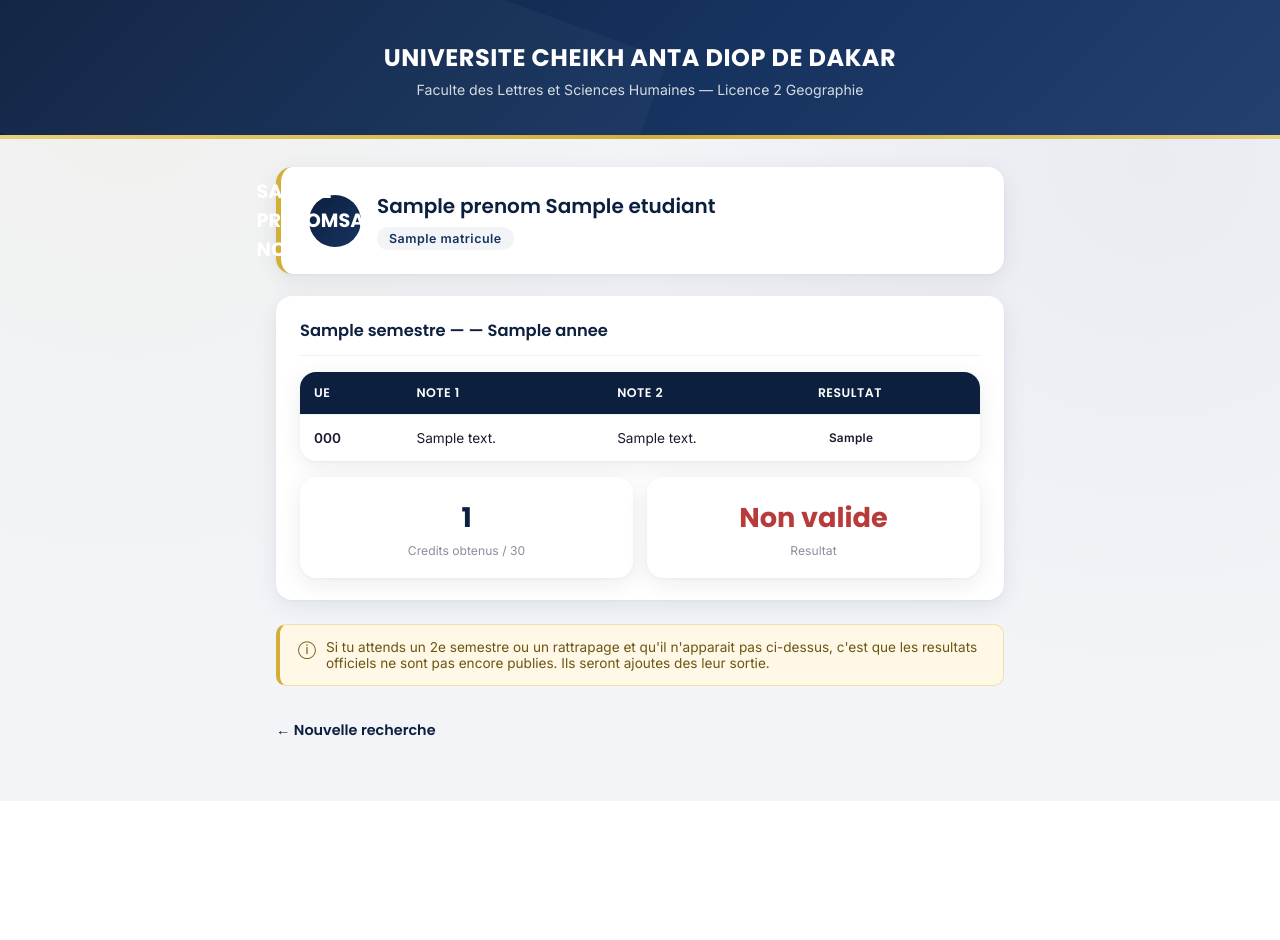
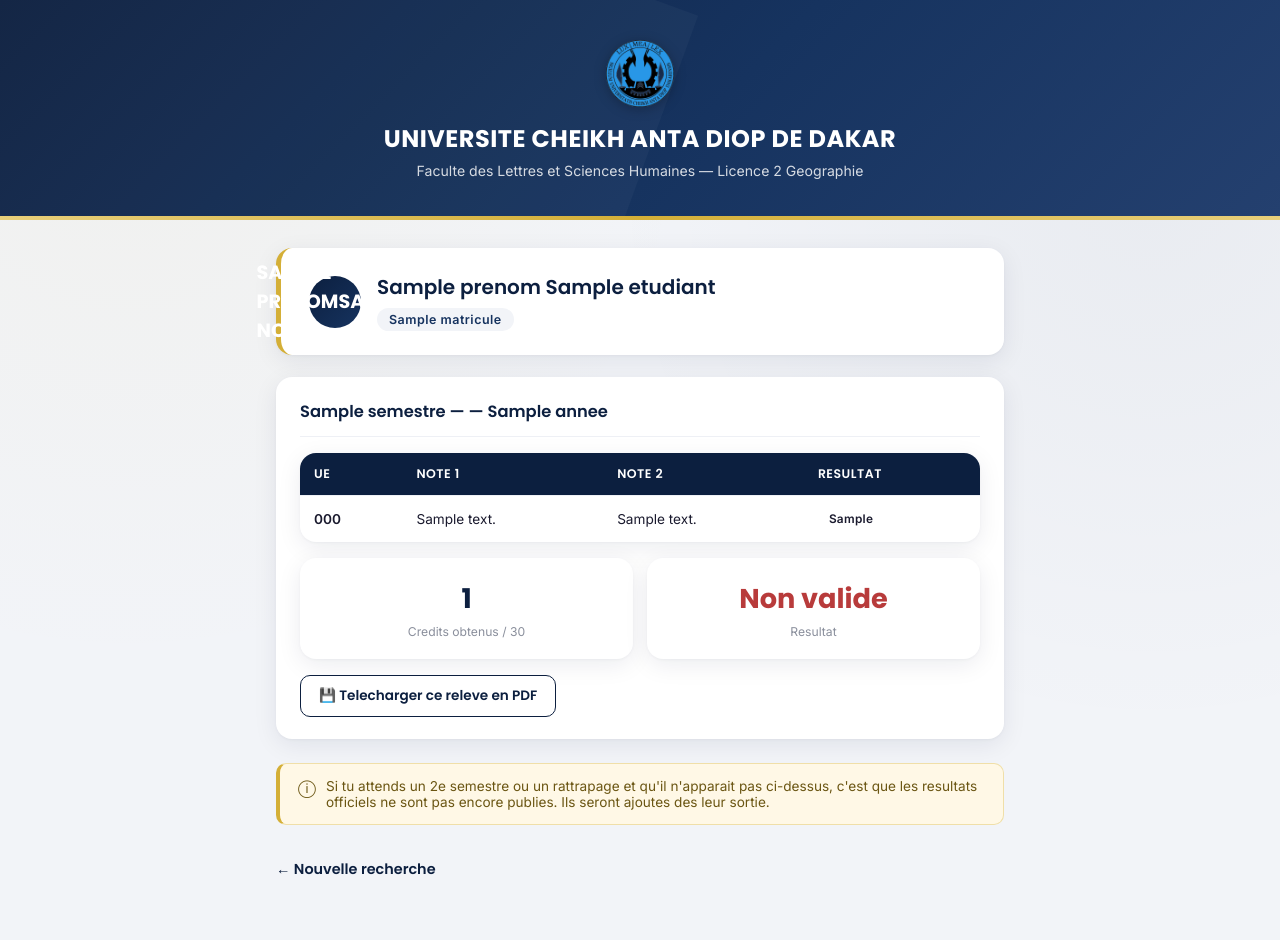
Before and after one commit to khaliloula7859-prog/Portail-notes-geo-L2, a Flask app: template templates/resultats.html in a window 1280 px wide. Before the commit the page ends 801 px from the top, so only its background shows below. Run offline with Flask 3, Linux system fonts and the light colour scheme; the template is opened without the code that fills it: most values are stand-ins (such as "Sample title", 1, 10 or a date in 2020).

Commit message:
Ajout du vrai logo UCAD (site + PDF + favicon)

```diff
--- a/app.py
+++ b/app.py
@@ -1,6 +1,14 @@
-from flask import Flask, render_template, request
+from flask import Flask, render_template, request, send_file
 import sqlite3
 import os
+import io
+from reportlab.lib.pagesizes import A4
+from reportlab.lib import colors
+from reportlab.lib.units import mm
+from reportlab.lib.styles import getSampleStyleSheet, ParagraphStyle
+from reportlab.platypus import (
+    SimpleDocTemplate, Paragraph, Spacer, Table, TableStyle, HRFlowable, Image as RLImage
+)
 
 app = Flask(__name__)
 DB_PATH = os.path.join(os.path.dirname(__file__), "data", "portail.db")
@@ -70,5 +78,140 @@ def resultats():
     )
 
 
+def generer_pdf_releve(etudiant, semestre, session, annee, bilan, notes):
+    buf = io.BytesIO()
+    doc = SimpleDocTemplate(
+        buf, pagesize=A4,
+        topMargin=20 * mm, bottomMargin=18 * mm,
+        leftMargin=20 * mm, rightMargin=20 * mm,
+    )
+    styles = getSampleStyleSheet()
+    navy = colors.HexColor("#0c1f3f")
+    gold = colors.HexColor("#d4af37")
+
+    title_style = ParagraphStyle(
+        "TitleUCAD", parent=styles["Title"], fontSize=13, textColor=navy,
+        spaceAfter=2, alignment=1,
+    )
+    sub_style = ParagraphStyle(
+        "SubUCAD", parent=styles["Normal"], fontSize=9.5, textColor=colors.grey,
+        alignment=1, spaceAfter=2,
+    )
+    section_style = ParagraphStyle(
+        "Section", parent=styles["Heading2"], fontSize=11, textColor=navy,
+        spaceBefore=14, spaceAfter=6,
+    )
+
+    story = []
+    logo_path = os.path.join(os.path.dirname(__file__), "static", "logo-ucad.png")
+    if os.path.exists(logo_path):
+        logo_img = RLImage(logo_path, width=22 * mm, height=22 * mm)
+        logo_img.hAlign = "CENTER"
+        story.append(logo_img)
+        story.append(Spacer(1, 6))
+    story.append(Paragraph("UNIVERSITE CHEIKH ANTA DIOP DE DAKAR", title_style))
+    story.append(Paragraph("Faculte des Lettres et Sciences Humaines", sub_style))
+    story.append(Paragraph("Releve de notes individuel", sub_style))
+    story.append(Spacer(1, 6))
+    story.append(HRFlowable(width="100%", thickness=1.4, color=gold))
+    story.append(Spacer(1, 14))
+
+    story.append(Paragraph(
+        f"<b>{etudiant['prenom']} {etudiant['nom']}</b>", styles["Heading2"]
+    ))
+    story.append(Paragraph(f"Matricule : {etudiant['matricule']}", styles["Normal"]))
+    story.append(Spacer(1, 4))
+    story.append(Paragraph(f"{semestre} &mdash; {session} &mdash; {annee}", section_style))
+
+    data = [["UE", "Note 1", "Note 2", "Resultat"]]
+    for n in notes:
+        data.append([
+            n["ue_code"], n["note1"] or "-", n["note2"] or "-", n["resultat_ue"]
+        ])
+
+    table = Table(data, colWidths=[70 * mm, 30 * mm, 30 * mm, 30 * mm])
+    table.setStyle(TableStyle([
+        ("BACKGROUND", (0, 0), (-1, 0), navy),
+        ("TEXTCOLOR", (0, 0), (-1, 0), colors.white),
+        ("FONTNAME", (0, 0), (-1, 0), "Helvetica-Bold"),
+        ("FONTSIZE", (0, 0), (-1, -1), 9.5),
+        ("GRID", (0, 0), (-1, -1), 0.5, colors.HexColor("#dde2ec")),
+        ("ROWBACKGROUNDS", (0, 1), (-1, -1), [colors.white, colors.HexColor("#f7f8fb")]),
+        ("ALIGN", (1, 0), (-1, -1), "CENTER"),
+        ("VALIGN", (0, 0), (-1, -1), "MIDDLE"),
+        ("TOPPADDING", (0, 0), (-1, -1), 6),
+        ("BOTTOMPADDING", (0, 0), (-1, -1), 6),
+    ]))
+    story.append(table)
+    story.append(Spacer(1, 16))
+
+    resultat_txt = "Valide" if bilan["resultat_semestre"] == "SV" else "Non valide"
+    resultat_color = "#1e7a4c" if bilan["resultat_semestre"] == "SV" else "#b83b3b"
+    bilan_data = [[
+        Paragraph(f"<b>{bilan['total_credit']}</b><br/><font size=8 color=grey>Credits obtenus / 30</font>", styles["Normal"]),
+        Paragraph(f"<b><font color='{resultat_color}'>{resultat_txt}</font></b><br/><font size=8 color=grey>Resultat du semestre</font>", styles["Normal"]),
+    ]]
+    bilan_table = Table(bilan_data, colWidths=[80 * mm, 80 * mm])
+    bilan_table.setStyle(TableStyle([
+        ("BOX", (0, 0), (-1, -1), 0.5, colors.HexColor("#dde2ec")),
+        ("INNERGRID", (0, 0), (-1, -1), 0.5, colors.HexColor("#dde2ec")),
+        ("ALIGN", (0, 0), (-1, -1), "CENTER"),
+        ("VALIGN", (0, 0), (-1, -1), "MIDDLE"),
+        ("TOPPADDING", (0, 0), (-1, -1), 12),
+        ("BOTTOMPADDING", (0, 0), (-1, -1), 12),
+    ]))
+    story.append(bilan_table)
+    story.append(Spacer(1, 24))
+    story.append(HRFlowable(width="100%", thickness=0.6, color=colors.HexColor("#dde2ec")))
+    story.append(Spacer(1, 6))
+    story.append(Paragraph(
+        "Document genere automatiquement par le portail de resultats L2 Geographie UCAD. "
+        "Ne remplace pas le releve de notes officiel delivre par la scolarite.",
+        ParagraphStyle("Footnote", parent=styles["Normal"], fontSize=7.5, textColor=colors.grey),
+    ))
+
+    doc.build(story)
+    buf.seek(0)
+    return buf
+
+
+@app.route("/telecharger-pdf")
+def telecharger_pdf():
+    matricule = request.args.get("matricule", "").strip().upper()
+    semestre = request.args.get("semestre", "")
+    session_ = request.args.get("session", "")
+    annee = request.args.get("annee", "")
+
+    conn = get_db()
+    etudiant = conn.execute(
+        "SELECT * FROM etudiants WHERE matricule = ?", (matricule,)
+    ).fetchone()
+    if not etudiant:
+        conn.close()
+        return "Etudiant introuvable", 404
+
+    bilan = conn.execute(
+        """SELECT * FROM bilans WHERE matricule=? AND semestre=? AND session=? AND annee=?""",
+        (matricule, semestre, session_, annee),
+    ).fetchone()
+    if not bilan:
+        conn.close()
+        return "Releve introuvable", 404
+
+    notes = conn.execute(
+        """SELECT * FROM releves WHERE matricule=? AND semestre=? AND session=? AND annee=?
+           ORDER BY ue_code""",
+        (matricule, semestre, session_, annee),
+    ).fetchall()
+    conn.close()
+
+    pdf_buf = generer_pdf_releve(etudiant, semestre, session_, annee, bilan, notes)
+    filename = f"releve_{matricule}_{semestre}_{session_}".replace(" ", "_")
+    return send_file(
+        pdf_buf, mimetype="application/pdf", as_attachment=True,
+        download_name=f"{filename}.pdf",
+    )
+
+
 if __name__ == "__main__":
     app.run(debug=True)
--- a/static/style.css
+++ b/static/style.css
@@ -41,6 +41,13 @@ header::before {
   background: rgba(255,255,255,0.03);
   transform: rotate(20deg);
 }
+.logo-ucad {
+  width: 68px;
+  height: auto;
+  margin-bottom: 10px;
+  filter: drop-shadow(0 2px 6px rgba(0,0,0,0.25));
+}
+
 header h1 {
   margin: 0 0 6px;
   font-family: 'Poppins', sans-serif;
@@ -234,6 +241,24 @@ table.notes tbody tr:hover { background: #f9fafc; }
 .summary-box.result-SV .value { color: var(--green); }
 .summary-box.result-SNV .value { color: var(--red); }
 
+.pdf-btn {
+  display: inline-flex;
+  align-items: center;
+  gap: 8px;
+  margin-top: 16px;
+  padding: 10px 18px;
+  background: white;
+  color: var(--navy);
+  border: 1.5px solid var(--navy);
+  border-radius: 10px;
+  font-family: 'Poppins', sans-serif;
+  font-weight: 600;
+  font-size: 0.85rem;
+  text-decoration: none;
+  transition: background 0.2s ease, color 0.2s ease;
+}
+.pdf-btn:hover { background: var(--navy); color: white; }
+
 .back-link {
   display: inline-flex;
   align-items: center;
--- a/templates/index.html
+++ b/templates/index.html
@@ -4,10 +4,12 @@
 <meta charset="UTF-8">
 <meta name="viewport" content="width=device-width, initial-scale=1.0">
 <title>UCAD - Portail Notes L2 Geographie</title>
+<link rel="icon" href="{{ url_for('static', filename='favicon.ico') }}">
 <link rel="stylesheet" href="{{ url_for('static', filename='style.css') }}">
 </head>
 <body>
 <header>
+  <img src="{{ url_for('static', filename='logo-ucad.png') }}" alt="Logo UCAD" class="logo-ucad">
   <h1>UNIVERSITE CHEIKH ANTA DIOP DE DAKAR</h1>
   <p>Faculte des Lettres et Sciences Humaines &mdash; Licence 2 Geographie</p>
 </header>
--- a/templates/resultats.html
+++ b/templates/resultats.html
@@ -4,10 +4,12 @@
 <meta charset="UTF-8">
 <meta name="viewport" content="width=device-width, initial-scale=1.0">
 <title>Resultats - {{ etudiant['matricule'] }}</title>
+<link rel="icon" href="{{ url_for('static', filename='favicon.ico') }}">
 <link rel="stylesheet" href="{{ url_for('static', filename='style.css') }}">
 </head>
 <body>
 <header>
+  <img src="{{ url_for('static', filename='logo-ucad.png') }}" alt="Logo UCAD" class="logo-ucad">
   <h1>UNIVERSITE CHEIKH ANTA DIOP DE DAKAR</h1>
   <p>Faculte des Lettres et Sciences Humaines &mdash; Licence 2 Geographie</p>
 </header>
@@ -56,6 +58,9 @@
         <div class="label">Resultat</div>
       </div>
     </div>
+    <a class="pdf-btn" href="{{ url_for('telecharger_pdf', matricule=etudiant['matricule'], semestre=bloc.bilan['semestre'], session=bloc.bilan['session'], annee=bloc.bilan['annee']) }}">
+      &#128190; Telecharger ce releve en PDF
+    </a>
   </div>
   {% endfor %}
 
```
Also changed, not shown: static/favicon.ico (added), static/logo-ucad.png (added).
